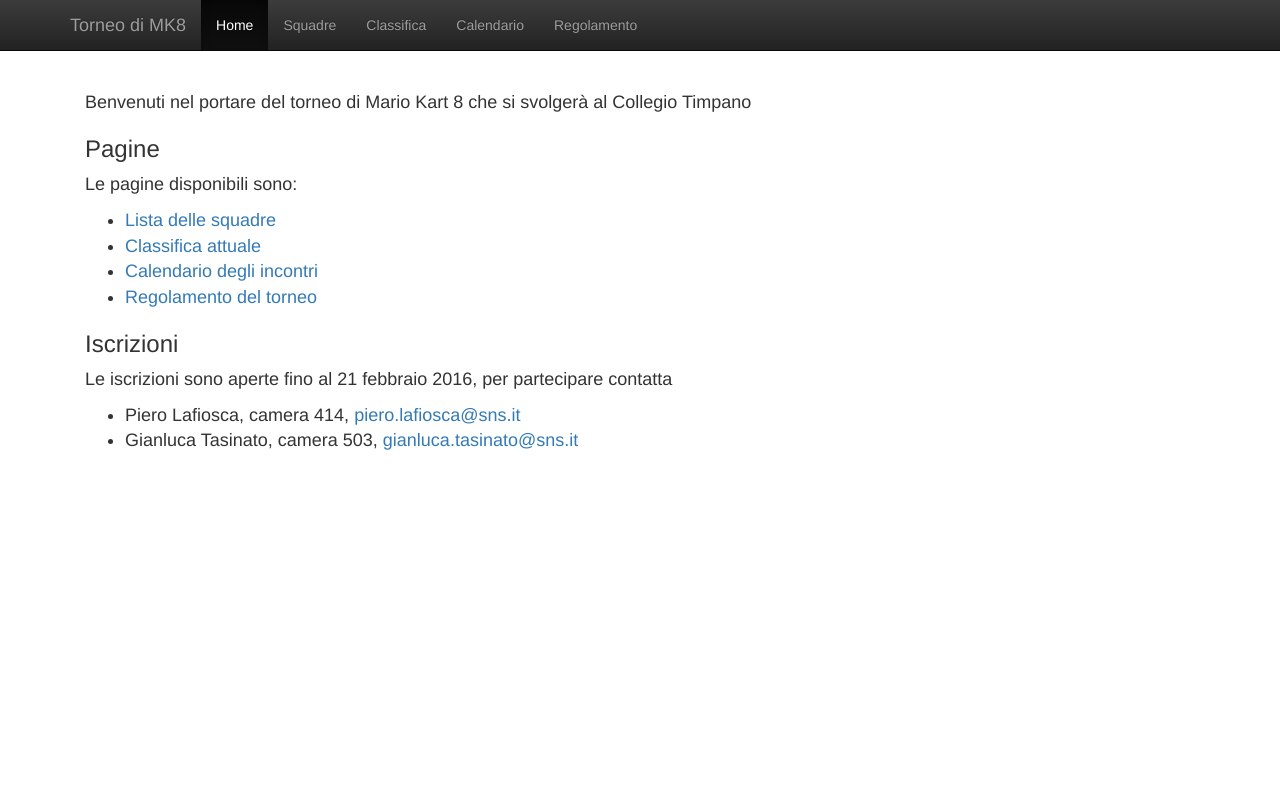
After one commit to starfleetsns/mk8, a Django app: template torneo/templates/torneo/index.html in a window 1280 px wide. The commit adds this page. Run offline with Django 3.2, Linux system fonts and the light colour scheme; the template is opened without the code that fills it, so the values that code supplies are empty; parts of the project's set-up code (start-up, migrations or seed data) failed here and were passed over; some libraries are stand-ins or nearby versions.

Commit message:
Aggiunta pagina index e selettore attivo sulla nav

```diff
--- a/mk8/urls.py
+++ b/mk8/urls.py
@@ -13,7 +13,7 @@ urlpatterns = patterns('',
     url(r'^admin/', include(admin.site.urls)),
     url(r'^torneo/',include('torneo.urls', namespace='torneo')),
 #    url(r'^$','django.contrib.staticfiles.views.serve', kwargs= {'path':'torneo/index.html'})
-    url(r'^$',RedirectView.as_view(url='torneo/regolamento'))
+    url(r'^$',RedirectView.as_view(url='torneo/',permanent=False))
 )
 
 
--- a/torneo/templates/torneo/base.html
+++ b/torneo/templates/torneo/base.html
@@ -24,10 +24,11 @@
         </div>
         <div id="navbar" class="collapse navbar-collapse">
           <ul class="nav navbar-nav">
-            <li><a href="{% url 'torneo:squadre' %}">Squadre</a></li>
-            <li><a href="{% url 'torneo:classifica' %}">Classifica</a></li>
-            <li><a href="{% url 'torneo:calendario' %}">Calendario</a></li>
-            <li><a href="{% url 'torneo:regolamento' %}">Regolamento</a></li>
+	    <li {% block indexli %}{% endblock %}><a href="{% url 'torneo:index' %}">Home</a></li>
+            <li {% block squadreli %}{% endblock %}><a href="{% url 'torneo:squadre' %}">Squadre</a></li>
+            <li {% block classificali %}{% endblock %}><a href="{% url 'torneo:classifica' %}">Classifica</a></li>
+            <li {% block calendarioli %}{% endblock %}><a href="{% url 'torneo:calendario' %}">Calendario</a></li>
+            <li {% block regolamentoli %}{% endblock %}><a href="{% url 'torneo:regolamento' %}">Regolamento</a></li>
           </ul>
         </div>
       </div>
--- a/torneo/templates/torneo/calendario.html
+++ b/torneo/templates/torneo/calendario.html
@@ -1,6 +1,8 @@
 {% extends "torneo/base.html" %}
 
 {% block title %}Calendario{% endblock %}
+
+{% block calendarioli %}class="active"{% endblock %}
 
 {% block content %}
 {% if lista %}
--- a/torneo/templates/torneo/classifica.html
+++ b/torneo/templates/torneo/classifica.html
@@ -1,6 +1,7 @@
 {% extends "torneo/base.html" %}
 
 {% block title %}Classifica{% endblock %}
+{% block classificali %}class="active"{% endblock %}
 
 {% block content %}
 {% if lista %}
--- /dev/null
+++ b/torneo/templates/torneo/index.html
@@ -0,0 +1,66 @@
+{% extends "torneo/base.html" %}
+{% load staticfiles %}
+
+{% block title %}Torneo MK8{% endblock %}
+{% block indexli %}class="active"{% endblock %}
+
+{% block content %}
+
+<div id="index">
+  <p>Benvenuti nel portare del torneo di Mario Kart 8 che si svolgerà
+    al Collegio Timpano</p>
+  <h3>Pagine</h3>
+  <p>Le pagine disponibili sono:
+    <ul>
+      <li><a href="{% url 'torneo:squadre' %}">Lista delle squadre</a></li>
+      <li><a href="{% url 'torneo:classifica' %}">Classifica attuale</a></li>
+      <li><a href="{% url 'torneo:calendario' %}">Calendario degli incontri</a></li>
+      <li><a href="{% url 'torneo:regolamento' %}">Regolamento del
+	  torneo</a></li>
+    </ul>
+  </p>
+  <h3>Iscrizioni</h3>
+  <p>Le iscrizioni sono aperte fino al 21 febbraio 2016, per partecipare contatta
+    <ul>
+      <li>Piero Lafiosca, camera 414,
+	<a href="mailto:piero.lafiosca@sns.it">piero.lafiosca@sns.it</a></li>
+      <li>Gianluca Tasinato, camera 503,
+	<a href="mailto:gianluca.tasinato@sns.it">gianluca.tasinato@sns.it</a></li>
+    </ul>
+  </p>
+  {% if nsquadre or npartite or npartitedone %}
+  <h3>Statistiche</h3>
+  <p>
+    <ul>
+    {% if nsquadre %}
+    <li>Sono registrate <strong>{{ nsquadre }}</strong> squadre</li>
+    {% endif %}
+    {% if npartite %}
+    <li>Sono state programmate <strong>{{ npartite }}</strong> partite</li>
+    {% endif %}
+    {% if npartitedone %}
+    <li>Sono state già giocate <strong>{{ npartitedone }}</strong> partite</li>
+    {% endif %}
+  </p>
+  {% endif %}
+
+</div>
+
+<div id="splashscreen"></div>
+
+{% if animazione %}
+<script type="text/javascript">
+  // Lista delle possibili immagini per lo splashscreen
+  var screenz = ['luigit.png', 'mariot.jpg', 'verdet.jpg'];
+  // Scegliamo uno splash screen a scelta
+  var splash = screenz[Math.floor(Math.random()*screenz.length)];
+  // Leviamo tutti i nav
+  $('nav,#index').hide();
+  // Lo mostriamo e, quando ha caricato mostriamo l'animazione
+  $('#splashscreen').append("<img src='{% static 'torneo/' %}" + splash + "'/>").fadeIn(500).delay(2500).fadeOut(500, function () { $('nav,#index').fadeIn(800) } );
+
+</script>
+{% endif %}
+
+
+{% endblock %}
--- a/torneo/templates/torneo/regolamento.html
+++ b/torneo/templates/torneo/regolamento.html
@@ -2,6 +2,7 @@
 {% load staticfiles %}
 
 {% block title %}Regolamento{% endblock %}
+{% block regolamentoli %}class="active"{% endblock %}
 
 {% block content %}
 
--- a/torneo/templates/torneo/squadre.html
+++ b/torneo/templates/torneo/squadre.html
@@ -1,6 +1,7 @@
 {% extends "torneo/base.html" %}
 
 {% block title %}Squadre{% endblock %}
+{% block squadreli %}class="active"{% endblock %}
 
 {% block content %}
 {% if lista %}
--- a/torneo/templates/torneo/squadreid.html
+++ b/torneo/templates/torneo/squadreid.html
@@ -1,6 +1,7 @@
 {% extends "torneo/base.html" %}
 
 {% block title %}Dettaglio squadra{% endblock %}
+{% block squadreli %}class="active"{% endblock %}
 
 {% block content %}
 {% if squadra %}
--- a/torneo/urls.py
+++ b/torneo/urls.py
@@ -8,7 +8,7 @@ urlpatterns = patterns('',
                        url(r'^calendario/$',views.calendario, name='calendario'),
                        url(r'^regolamento/$',views.regolamento, name='regolamento'),
                        url(r'^squadre/$',views.squadre, name='squadre'),
-                       url(r'^$',views.default, name='default')
+                       url(r'^$',views.index, name='index')
 #                           # ex: /polls/
 #                               url(r'^$', views.index, name='index'),
 #                           # ex: /polls/5/
```
Also changed, not shown: torneo/views.py (+14 -6 lines).
